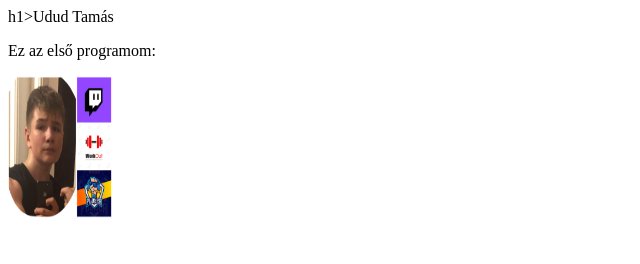
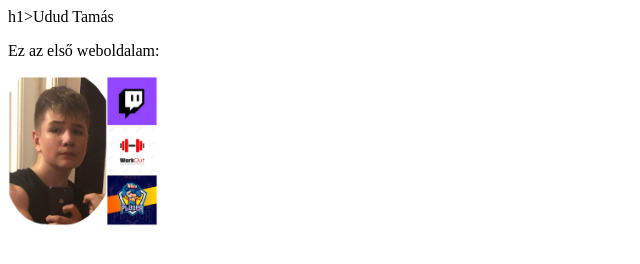
Before and after one commit to lolkowalski79/lakatosali, a plain HTML site: page index.html in a window 1280 px wide. Shown: the whole page, without its empty margins (0-640 px from the left). Drawn offline with Linux system fonts and the light colour scheme.

Commit message:
Update index.html

```diff
--- a/index.html
+++ b/index.html
@@ -3,9 +3,9 @@
 <body>
 
 h1>Udud Tamás</h1>
-<p>Ez az első programom:</p>
+<p>Ez az első weboldalam:</p>
 
-<img src="https://lolkowalski79.github.io/lakatosali/cigany.jpg" alt="W3Schools.com" width="104" height="142">
+<img src="https://lolkowalski79.github.io/lakatosali/cigany.jpg" alt="Kollázs magamról" width="150" height="150">
 
 </body>
 </html>
```
